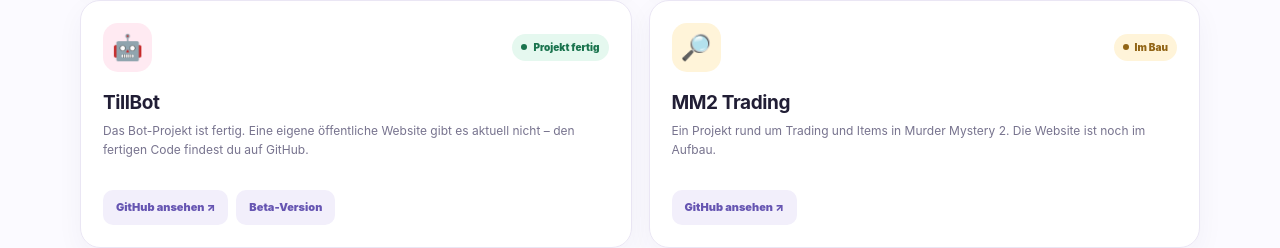
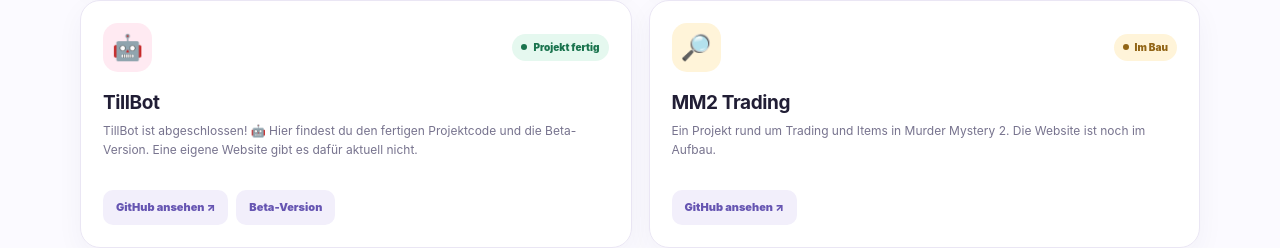
Before and after one commit to tulixpro/Bloxi, an Electron app: page index.html in a window 1280 px wide. Shown: the part 908-1156 px from the top of the page. Drawn offline with Linux system fonts and the light colour scheme.

Commit message:
Polish finished TillBot project description

```diff
--- a/index.html
+++ b/index.html
@@ -19,7 +19,7 @@
 <div class="grid">
 <article class="card"><div class="card-top"><div class="project-icon lav">🎄</div><span class="status live"><i class="dot"></i> Website online</span></div><h3>Cute Advent</h3><p>Ein gemütlicher Adventskalender mit Wichtel Fips und Countdown bis zum Nikolaustag. ✨</p><div class="actions"><a class="btn" href="https://tulixpro.github.io/Cute-advent/" target="_blank" rel="noopener">Website öffnen ↗</a><a class="btn alt" href="https://github.com/tulixpro/Cute-advent" target="_blank" rel="noopener">GitHub</a></div></article>
 <article class="card"><div class="card-top"><div class="project-icon mint">🚨</div><span class="status live"><i class="dot"></i> Website online</span></div><h3>Notruf Hamburg</h3><p>Ein Webprojekt mit Informationen rund um Notruf und Hilfe in Hamburg.</p><div class="actions"><a class="btn" href="https://notruf-hamburg-tulix.vercel.app/" target="_blank" rel="noopener">Website öffnen ↗</a><a class="btn alt" href="https://github.com/tulixpro/notrufHamburgTulix" target="_blank" rel="noopener">GitHub</a></div></article>
-<article class="card"><div class="card-top"><div class="project-icon pink">🤖</div><span class="status live"><i class="dot"></i> Projekt fertig</span></div><h3>TillBot</h3><p>Das Bot-Projekt ist fertig. Eine eigene öffentliche Website gibt es aktuell nicht – den fertigen Code findest du auf GitHub.</p><div class="actions"><a class="btn alt" href="https://github.com/tulixpro/tillbot" target="_blank" rel="noopener">GitHub ansehen ↗</a><a class="btn alt" href="https://github.com/tulixpro/tillbot-v1-beta" target="_blank" rel="noopener">Beta-Version</a></div></article>
+<article class="card"><div class="card-top"><div class="project-icon pink">🤖</div><span class="status live"><i class="dot"></i> Projekt fertig</span></div><h3>TillBot</h3><p>TillBot ist abgeschlossen! 🤖 Hier findest du den fertigen Projektcode und die Beta-Version. Eine eigene Website gibt es dafür aktuell nicht.</p><div class="actions"><a class="btn alt" href="https://github.com/tulixpro/tillbot" target="_blank" rel="noopener">GitHub ansehen ↗</a><a class="btn alt" href="https://github.com/tulixpro/tillbot-v1-beta" target="_blank" rel="noopener">Beta-Version</a></div></article>
 <article class="card"><div class="card-top"><div class="project-icon gold">🔎</div><span class="status building"><i class="dot"></i> Im Bau</span></div><h3>MM2 Trading</h3><p>Ein Projekt rund um Trading und Items in Murder Mystery 2. Die Website ist noch im Aufbau.</p><div class="actions"><a class="btn alt" href="https://github.com/tulixpro/mm2-trading" target="_blank" rel="noopener">GitHub ansehen ↗</a></div></article>
 <article class="card"><div class="card-top"><div class="project-icon lav">💬</div><span class="status building"><i class="dot"></i> Im Bau</span></div><h3>Bot</h3><p>Ein weiteres Bot- und Webprojekt. Die öffentliche Website folgt noch.</p><div class="actions"><a class="btn alt" href="https://github.com/tulixpro/Bot" target="_blank" rel="noopener">GitHub ansehen ↗</a></div></article>
 </div></section>
```
